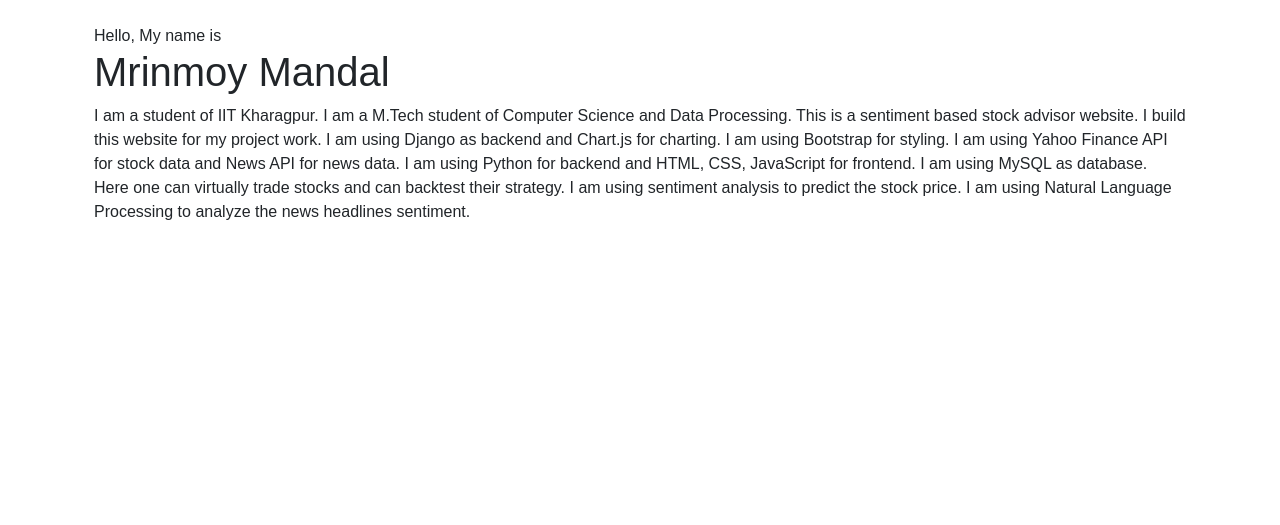
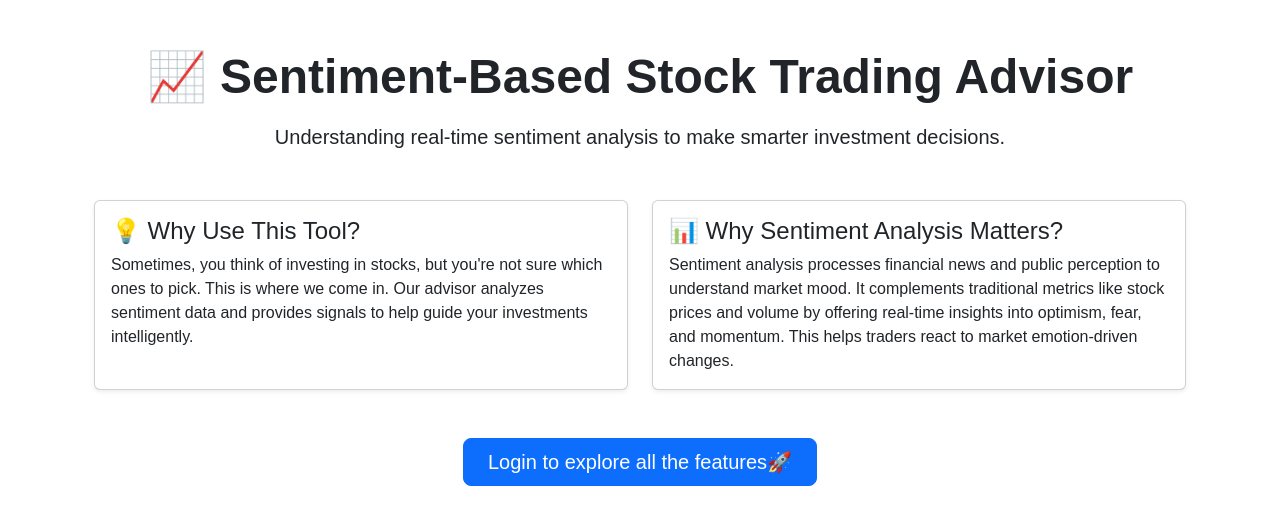
Before and after one commit to Mrinmoym21/Sentiment_Based_Stock_Advisor, a Django app: page / in a window 1280 px wide. Shown: the part 82-607 px from the top of the page. Run offline with Django 5.2, Linux system fonts and the light colour scheme.

Commit message:
Update home.html

```diff
--- a/sentiment/templates/home.html
+++ b/sentiment/templates/home.html
@@ -2,9 +2,42 @@
 {% load static %}
 
 {% block content %}
-<div class="container mt-4">
-    Hello, My name is <h1>Mrinmoy Mandal</h1> I am a student of IIT Kharagpur. I am a M.Tech student of Computer Science and Data Processing. This is a sentiment based stock advisor website.
-    I build this website for my project work. I am using Django as backend and Chart.js for charting. I am using Bootstrap for styling. I am using Yahoo Finance API for stock data and News API for news data.
-    I am using Python for backend and HTML, CSS, JavaScript for frontend. I am using MySQL as database. Here one can virtually trade stocks and can backtest their strategy. I am using sentiment analysis to predict the stock price. I am using Natural Language Processing to analyze the news headlines sentiment.
+<div class="container mt-5">
+    <div class="text-center mb-5">
+        <h1 class="display-5 fw-bold">📈 Sentiment-Based Stock Trading Advisor</h1>
+        <p class="lead mt-3">Understanding real-time sentiment analysis to make smarter investment decisions.</p>
+    </div>
 
+    <div class="row g-4">
+        <div class="col-md-6">
+            <div class="card h-100 shadow-sm">
+                <div class="card-body">
+                    <h4 class="card-title">💡 Why Use This Tool?</h4>
+                    <p class="card-text">
+                        Sometimes, you think of investing in stocks, but you're not sure which ones to pick.
+                        This is where we come in. Our advisor analyzes sentiment data and provides signals
+                        to help guide your investments intelligently.
+                    </p>
+                </div>
+            </div>
+        </div>
+
+        <div class="col-md-6">
+            <div class="card h-100 shadow-sm">
+                <div class="card-body">
+                    <h4 class="card-title">📊 Why Sentiment Analysis Matters?</h4>
+                    <p class="card-text">
+                        Sentiment analysis processes financial news and public perception to understand market mood.
+                        It complements traditional metrics like stock prices and volume by offering real-time insights
+                        into optimism, fear, and momentum. This helps traders react to market emotion-driven changes.
+                    </p>
+                </div>
+            </div>
+        </div>
+    </div>
+
+    <div class="text-center mt-5">
+        <a href="{% url 'login' %}" class="btn btn-primary btn-lg px-4">Login to explore all the features🚀</a>
+    </div>
+</div>
 {% endblock %}
```
